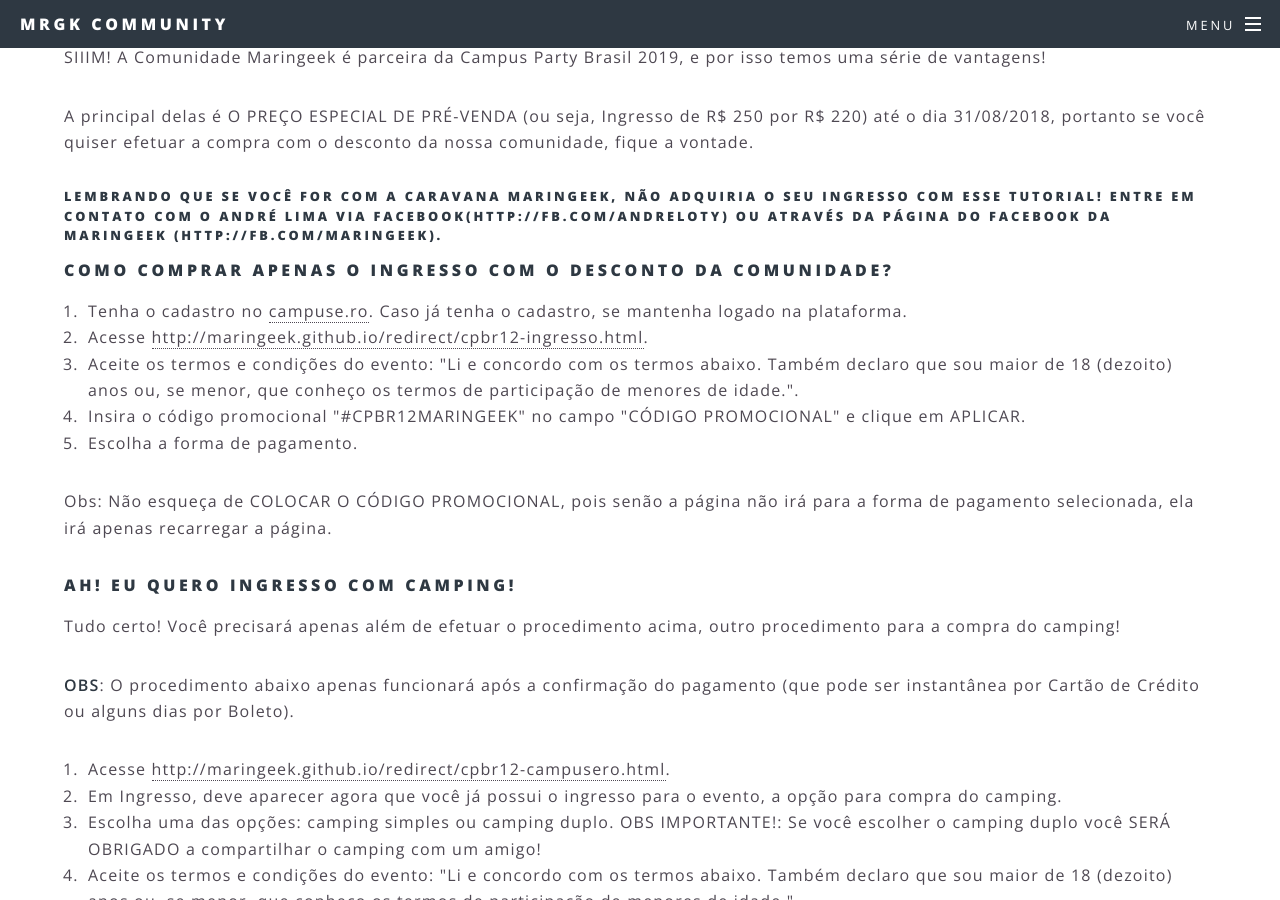
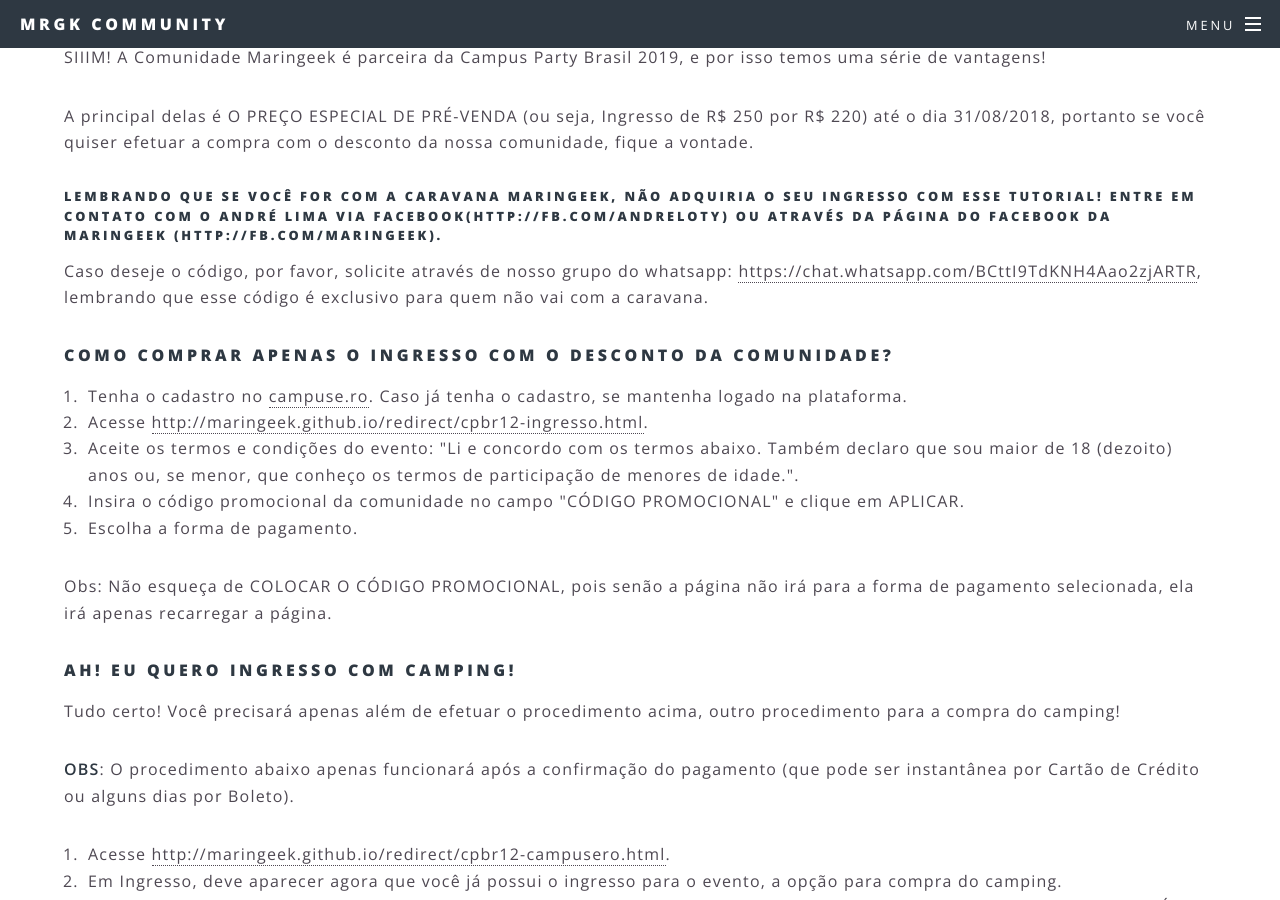
Before and after one commit to maringeek/maringeek.github.io, a Jekyll site: the page built from cpbr12.html, in a window 1280 px wide and 900 px high, scrolled down 752 px. Built offline with Jekyll 4.4.1, drawn with Linux system fonts in a browser that asks for light colours.

Commit message:
Update cpbr12.html

```diff
--- a/cpbr12.html
+++ b/cpbr12.html
@@ -17,6 +17,7 @@ subtitle: Participe com a Comunidade Maringeek da Campus Party Brasil 2019!
 		<p>SIIIM! A Comunidade Maringeek é parceira da Campus Party Brasil 2019, e por isso temos uma série de vantagens!</p>
 		<p>A principal delas é O PREÇO ESPECIAL DE PRÉ-VENDA (ou seja, Ingresso de R$ 250 por R$ 220) até o dia 31/08/2018, portanto se você quiser efetuar a compra com o desconto da nossa comunidade, fique a vontade.</p>
 		<h5>Lembrando que se VOCÊ FOR COM A CARAVANA MARINGEEK, NÃO ADQUIRIA O SEU INGRESSO COM ESSE TUTORIAL! ENTRE EM CONTATO COM O ANDRÉ LIMA VIA FACEBOOK(<a href="http://fb.com/andreloty"></a>http://fb.com/andreloty</a>) OU ATRAVÉS DA PÁGINA DO FACEBOOK DA MARINGEEK (<a href="http://fb.com/maringeek"></a>http://fb.com/maringeek</a>).</h5>
+		<p>Caso deseje o código, por favor, solicite através de nosso grupo do whatsapp: <a href="https://chat.whatsapp.com/BCttI9TdKNH4Aao2zjARTR">https://chat.whatsapp.com/BCttI9TdKNH4Aao2zjARTR</a>, lembrando que esse código é exclusivo para quem não vai com a caravana.</p>
 	</section>
 	<section>
 		<header>
@@ -26,7 +27,7 @@ subtitle: Participe com a Comunidade Maringeek da Campus Party Brasil 2019!
 			<li>Tenha o cadastro no <a href="http://campuse.ro" target="_blank">campuse.ro</a>. Caso já tenha o cadastro, se mantenha logado na plataforma.</li>
 			<li>Acesse <a href="http://maringeek.github.io/redirect/cpbr12-ingresso.html" target="_blank">http://maringeek.github.io/redirect/cpbr12-ingresso.html</a>.</li>
 			<li>Aceite os termos e condições do evento: "Li e concordo com os termos abaixo. Também declaro que sou maior de 18 (dezoito) anos ou, se menor, que conheço os termos de participação de menores de idade.".</li>
-			<li>Insira o código promocional "#CPBR12MARINGEEK" no campo "CÓDIGO PROMOCIONAL" e clique em APLICAR.</li>
+			<li>Insira o código promocional da comunidade no campo "CÓDIGO PROMOCIONAL" e clique em APLICAR.</li>
 			<li>Escolha a forma de pagamento.</li>
 		</ol>
 		<p>Obs: Não esqueça de COLOCAR O CÓDIGO PROMOCIONAL, pois senão a página não irá para a forma de pagamento selecionada, ela irá apenas recarregar a página.</p>
```
